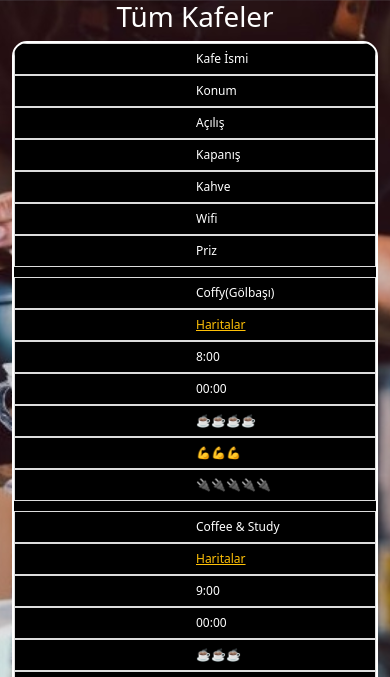
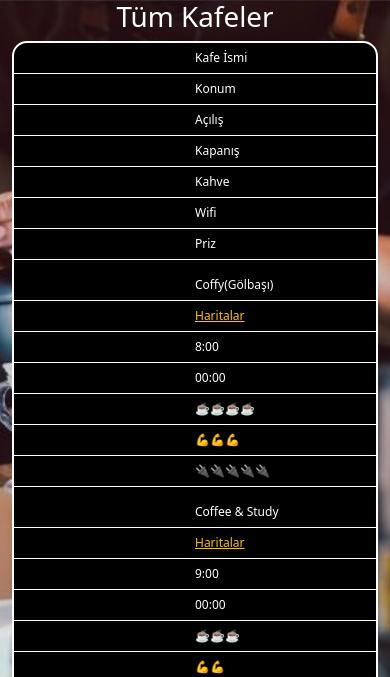
Before and after one commit to salihalperc/Coffee-and-Wifi, a Flask app: page /cafes in a window 390 px wide. Shown: the top 677 px of the page. Run offline with Flask 3, Linux system fonts and the light colour scheme; some libraries are stand-ins or nearby versions.

Commit message:
get back to first mobile responsive solution

```diff
--- a/static/css/styles1.css
+++ b/static/css/styles1.css
@@ -52,10 +52,7 @@ a {
     overflow: hidden;
     border-color: white;
 }
-.table th, .table td {
-    padding: 10px;
-    border: 1px solid #ddd;
-}
+
 @media (max-width: 768px) {
             .table th, .table td {
                 padding: 8px;
```
